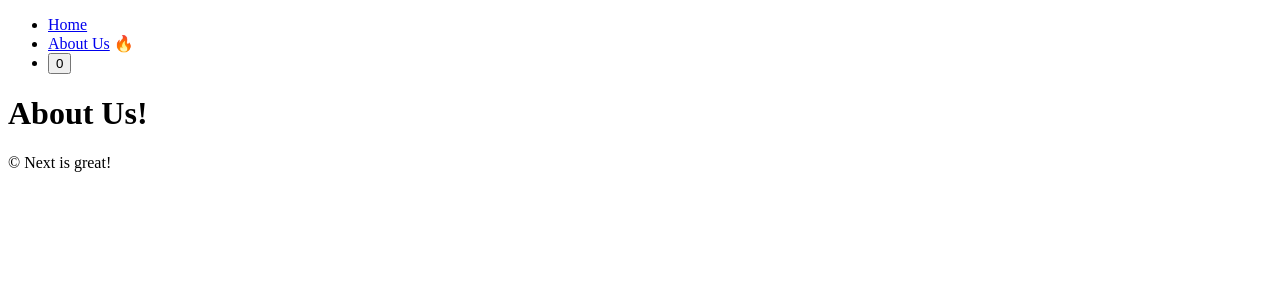
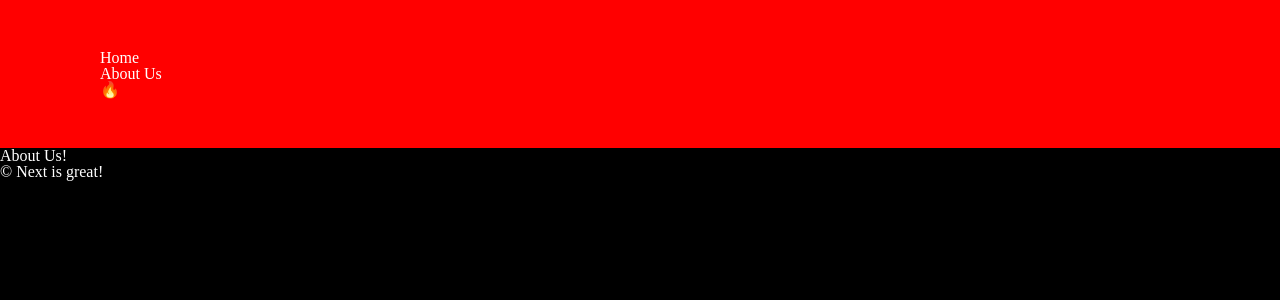
Before and after one commit to GGHDMS/learn-nextjs14, a Next.js app: page /about-us in a window 1280 px wide. Shown: the top 300 px of the page. Built offline with nearby package versions, Linux system fonts and the light colour scheme.

Commit message:
CSS Modules

```diff
--- a/app/layout.tsx
+++ b/app/layout.tsx
@@ -1,6 +1,7 @@
 import React from "react";
 import Navigation from "../component/navigation";
 import { Metadata } from "next";
+import "../style/global.css";
 
 export const metadata: Metadata = {
   title: {
--- a/component/movie-videos.tsx
+++ b/component/movie-videos.tsx
@@ -3,9 +3,9 @@
 async function getVideos(id: String) {
   console.log(`Fetching videos: ${Date.now()}`);
   await new Promise((resolve) => setTimeout(resolve, 3000));
-  throw new Error("Error in getVideos");
-  // const response = await fetch(`${API_URL}/${id}/videos`);
-  // return response.json();
+  // throw new Error("Error in getVideos");
+  const response = await fetch(`${API_URL}/${id}/videos`);
+  return response.json();
 }
 
 export default async function MovieVideos({ id }: { id: String }) {
--- a/component/navigation.tsx
+++ b/component/navigation.tsx
@@ -3,12 +3,13 @@
 import Link from "next/link";
 import { usePathname } from "next/navigation";
 import { useState } from "react";
+import styles from "../style/navigation.module.css";
 
 export default function Navigation() {
   const path = usePathname();
   const [count, setCount] = useState(0);
   return (
-    <nav>
+    <nav className={styles.nav}>
       <ul>
         <li>
           <Link href="/">Home</Link> {path === "/" ? "🔥" : ""}
@@ -17,9 +18,6 @@
           <Link href="/about-us">About Us</Link>{" "}
           {path === "/about-us" ? "🔥" : ""}
         </li>
-        <li>
-          <button onClick={() => setCount((prev) => prev + 1)}>{count}</button>
-        </li>
       </ul>
     </nav>
   );
--- /dev/null
+++ b/style/global.css
@@ -0,0 +1,70 @@
+body {
+  background-color: black;
+  font-family: -apple-system, BlinkMacSystemFont, 'Segoe UI', Roboto, 'Helvetica Neue', Arial, sans-serif;
+  color: white;
+  font-size: 18px;
+}
+
+a {
+  color: inherit;
+  text-decoration: none;
+}
+
+a:hover {
+  text-decoration: underline;
+}
+
+/* http://meyerweb.com/eric/tools/css/reset/
+   v2.0 | 20110126
+   License: none (public domain)
+*/
+
+html, body, div, span, applet, object, iframe,
+h1, h2, h3, h4, h5, h6, p, blockquote, pre,
+a, abbr, acronym, address, big, cite, code,
+del, dfn, em, img, ins, kbd, q, s, samp,
+small, strike, strong, sub, sup, tt, var,
+b, u, i, center,
+dl, dt, dd, ol, ul, li,
+fieldset, form, label, legend,
+table, caption, tbody, tfoot, thead, tr, th, td,
+article, aside, canvas, details, embed,
+figure, figcaption, footer, header, hgroup,
+menu, nav, output, ruby, section, summary,
+time, mark, audio, video {
+  margin: 0;
+  padding: 0;
+  border: 0;
+  font-size: 100%;
+  font: inherit;
+  vertical-align: baseline;
+}
+
+/* HTML5 display-role reset for older browsers */
+article, aside, details, figcaption, figure,
+footer, header, hgroup, menu, nav, section {
+  display: block;
+}
+
+body {
+  line-height: 1;
+}
+
+ol, ul {
+  list-style: none;
+}
+
+blockquote, q {
+  quotes: none;
+}
+
+blockquote:before, blockquote:after,
+q:before, q:after {
+  content: "";
+  content: none;
+}
+
+table {
+  border-collapse: collapse;
+  border-spacing: 0;
+}
--- /dev/null
+++ b/style/navigation.module.css
@@ -0,0 +1,8 @@
+.nav {
+  background-color: red;
+  padding: 50px 100px;
+}
+
+.nav ul li a {
+  display: flex;
+}
```
